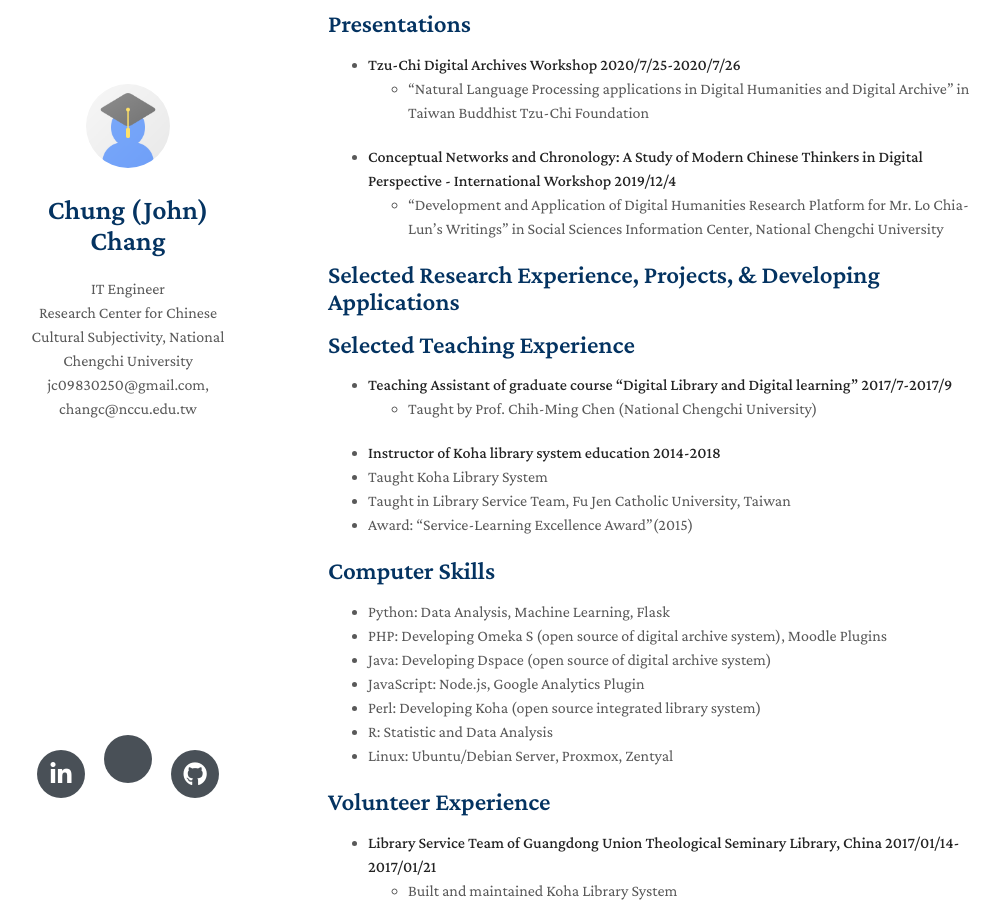
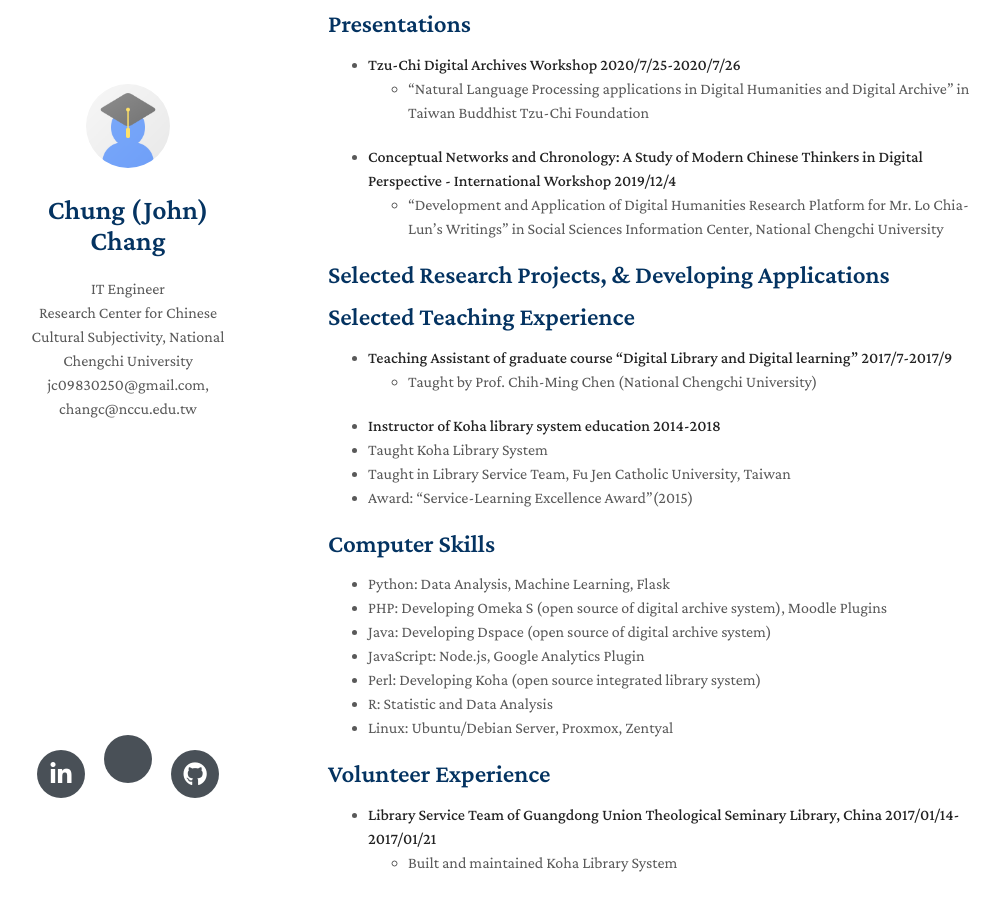
Before and after one commit to jc9830250/jc9830250.github.io, a Jekyll site: the page built from index.md, in a window 1280 px wide and 900 px high, scrolled down 2493 px. Shown: the whole window, without its empty margins (142-1142 px from the left). Built offline with Jekyll 4.4.1, drawn with Linux system fonts in a browser that asks for light colours; nearby versions of some CDN libraries; a style sheet for code colours, icons or effects is not loaded; our own code applies the rules of GitHub Pages for plain Markdown files.

Commit message:
Update index.md

```diff
--- a/index.md
+++ b/index.md
@@ -62,7 +62,7 @@ Digital Library, Digital Humanities, Information Organization, Natural Language
 - **Conceptual Networks and Chronology: A Study of Modern Chinese Thinkers in Digital Perspective - International Workshop	2019/12/4**
   - “Development and Application of Digital Humanities Research Platform for Mr. Lo Chia-Lun's Writings" in Social Sciences Information Center, National Chengchi University
 
-## Selected Research Experience, Projects, & Developing Applications
+## Selected Research Projects, & Developing Applications
 
 ## Selected Teaching Experience
 
```
